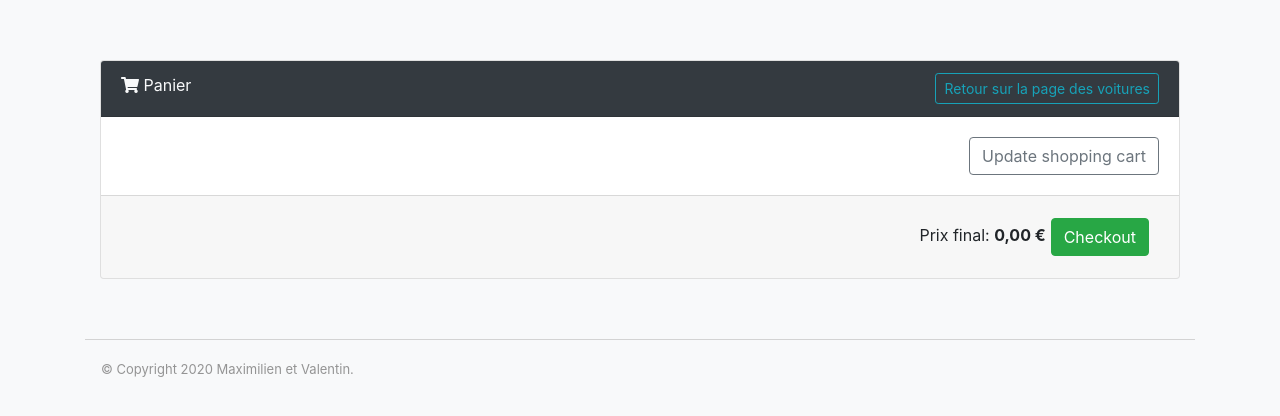
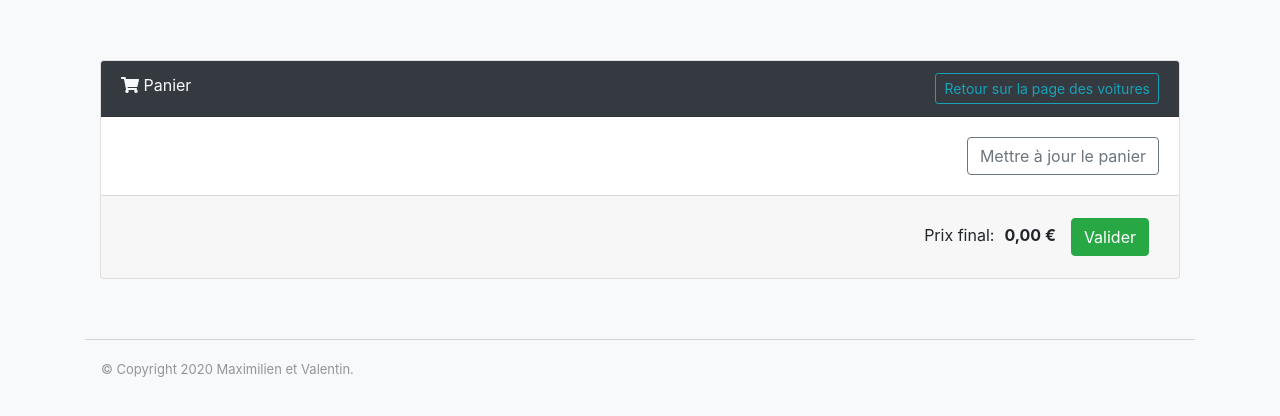
Before and after one commit to max2759/vente_voiture_ProjetWeb_PHP, a PHP site: page /CONTROL/shopping-cart.php in a window 1280 px wide. Shown: the part 56-472 px from the top of the page. Run offline with PHP 8.4, Linux system fonts and the light colour scheme; the visitor is signed in with stand-in values (Sample User, id 1).

Commit message:
panier add - remove - price

```diff
--- a/VIEW/css/style.css
+++ b/VIEW/css/style.css
@@ -247,7 +247,28 @@ input#searchEmpl {
 }
 
 .pull-right{
-    float: right;
+    display: flex;
+    flex-wrap: wrap;
+    justify-content: flex-end;
+}
+
+.validate-basket{
+    order: 2;
+}
+
+.pull-right>b{
+    margin-left: 10px;
+    margin-right: 10px;
+}
+
+.btn-back{
+    width: max-content;
+}
+
+.basket-header{
+    display: flex;
+    justify-content: space-between;
+    flex-wrap: wrap;
 }
 
 /****************************************** FOOTER ***********************************************************/
--- a/VIEW/shopping-cart.php
+++ b/VIEW/shopping-cart.php
@@ -1,11 +1,15 @@
 <div class="container">
     <div class="container">
         <div class="card shopping-cart card-custom">
-            <div class="card-header bg-dark text-light">
-                <i class="fa fa-shopping-cart" aria-hidden="true"></i>
-                Panier
-                <a href="cars.php" class="btn btn-outline-info btn-sm pull-right">Retour sur la page des voitures</a>
-                <div class="clearfix"></div>
+            <div class="card-header bg-dark text-light basket-header">
+                <div class="basket-logo">
+                    <i class="fa fa-shopping-cart" aria-hidden="true"></i>
+                    Panier
+                </div>
+                <div class="back-to-cars">
+                    <a href="cars.php" class="btn btn-outline-info btn-sm btn-back pull-right">Retour sur la page des voitures</a>
+                </div>
+
             </div>
             <div class="card-body shop-body">
                 <?php
@@ -13,15 +17,15 @@
                 ?>
                 <div class="pull-right">
                     <a href="" class="btn btn-outline-secondary pull-right">
-                        Update shopping cart
+                        Mettre à jour le panier
                     </a>
                 </div>
             </div>
             <div class="card-footer">
                 <div class="pull-right" style="margin: 10px">
-                    <a href="" class="btn btn-success pull-right">Checkout</a>
+                    <a href="" class="btn btn-success validate-basket pull-right">Valider</a>
                     <div class="pull-right" style="margin: 5px">
-                        Prix final: <b><?= number_format($basket->total($cars), 2, ',', ' ')  ?> €</b>
+                        Prix final: <b> <?= number_format($basket->total($cars), 2, ',', ' ')  ?> €</b>
                     </div>
                 </div>
             </div>
```
